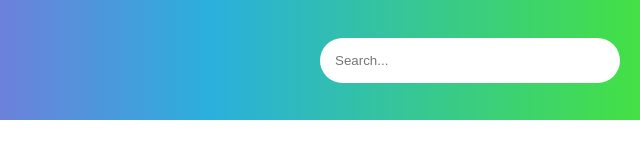
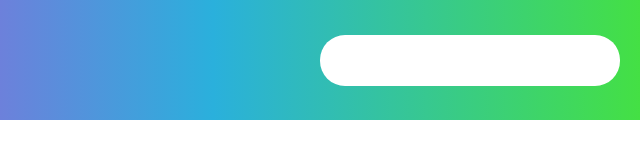
Before and after one commit to Linasenbye/neobis-front-giphyAPI, a plain HTML site: page index.html in a window 1280 px wide. Shown: the full height of the page, 640-1280 px from the left. Drawn offline with Linux system fonts and the light colour scheme; some icons are missing.

Commit message:
changed the search box

```diff
--- a/index.html
+++ b/index.html
@@ -14,8 +14,8 @@
             <p>GIPHY API</p>
         </div>
         <div class="search">
-            <input type="text" class="search-box" placeholder="Search...">
-            <span class="search-icon"><i class="ph ph-magnifying-glass"></i></span>
+            <input type="text" class="search-box">
+            <button class="search-btn"><i class="ph ph-magnifying-glass"></i></button>
         </div>
     </section>
 </body>
--- a/style.css
+++ b/style.css
@@ -7,7 +7,13 @@ body {
     margin: 0;
     padding: 0;
 }
-
+input, button {
+    appearance: none;
+    border: none;
+    outline: none;
+    background: none;
+    cursor: initial;
+}
 .navbar {
     background: linear-gradient(0.25turn, rgb(217, 135, 220), rgb(175, 81, 218), rgb(42, 176, 220), rgb(68, 224, 68));
     display: flex;
@@ -43,6 +49,9 @@ body {
 }
 
 .search-box {
+    display: block;
     border: none;
     width: 250px;
+    width: 100%;
+    font-size: 1.125rem;
 }
```
Also changed, not shown: app.js (added), global.js (added).
